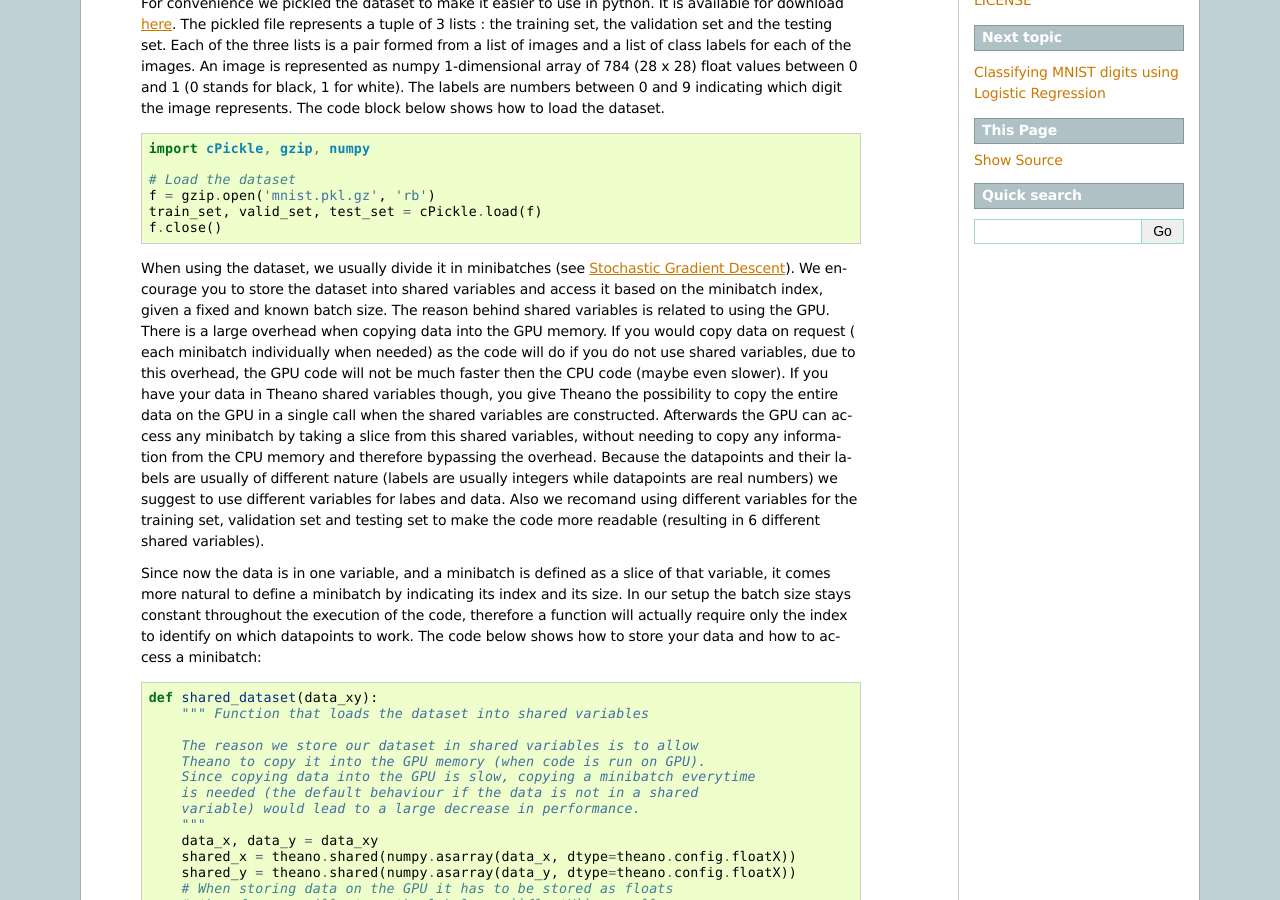
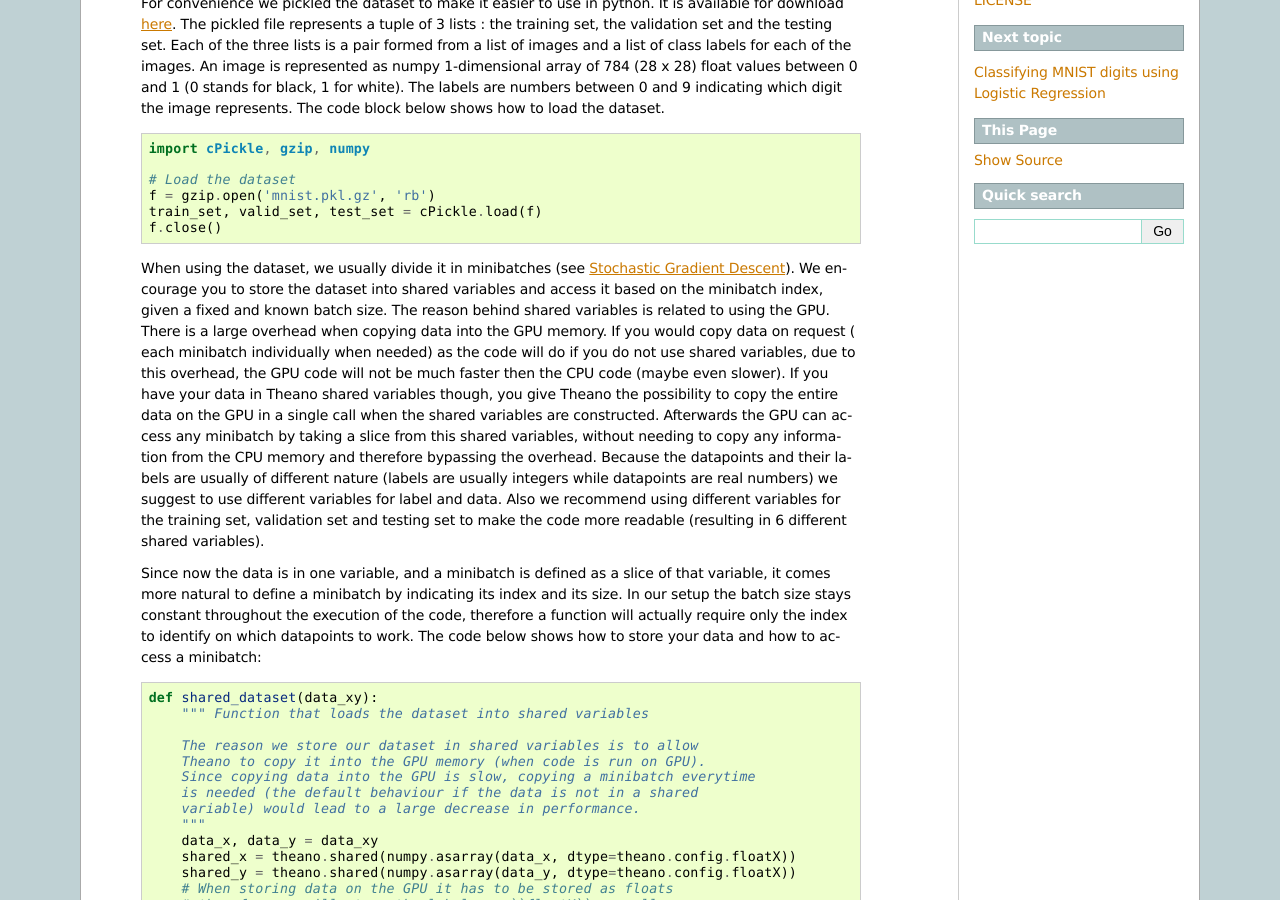
Before and after one commit to lisa-lab/DeepLearningTutorials, a Sphinx documentation site: the page built from doc/gettingstarted.txt, in a window 1280 px wide and 900 px high, scrolled down 692 px. Built offline with Sphinx 7.4.7, drawn with Linux system fonts in a browser that asks for light colours; formulas are drawn with MathJax 3; pages that are not in the unit, such as notebooks, are missing from menus.

Commit message:
Fix typo: s/labes/label and s/recomand/recommend

```diff
--- a/doc/gettingstarted.txt
+++ b/doc/gettingstarted.txt
@@ -96,7 +96,7 @@ MNIST Dataset
  memory and therefore bypassing the overhead.
  Because the datapoints and their labels are usually of different nature
  (labels are usually integers while datapoints are real numbers) we
- suggest to use different variables for labes and data. Also we recomand
+ suggest to use different variables for label and data. Also we recommend
  using different variables for the training set, validation set and
  testing set to make the code more readable (resulting in 6 different
  shared variables).
```
